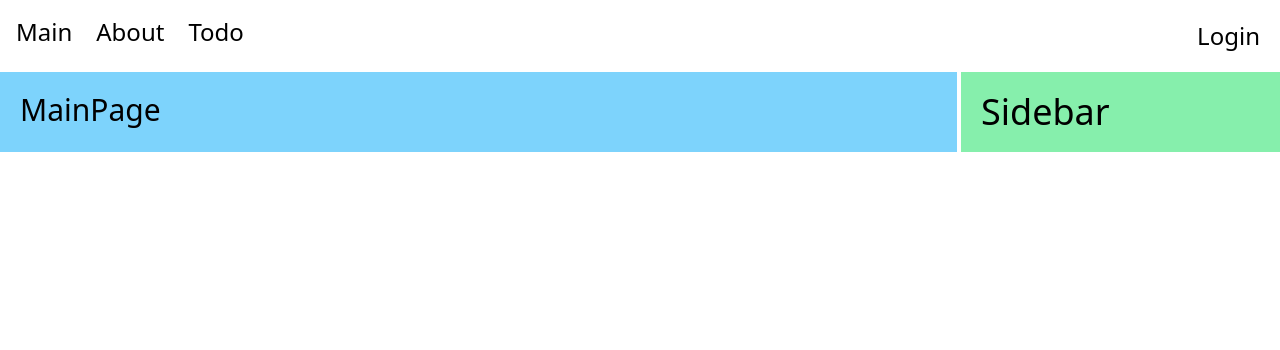
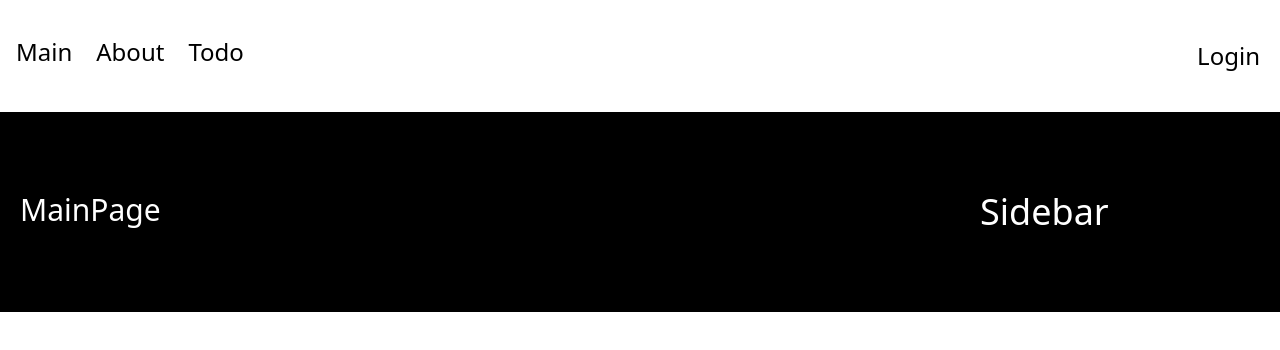
Before and after one commit to gimpo5975/KDTFrontEnd, a React (Create React App) app: page / in a window 1280 px wide. Shown: the top 350 px of the page. Built offline with nearby package versions, Linux system fonts and the light colour scheme.

Commit message:
링크설정/자식 링크 설정

```diff
--- a/src/components/menus/BasicMenu.js
+++ b/src/components/menus/BasicMenu.js
@@ -2,7 +2,7 @@ import { Link } from "react-router-dom";
 
 const BasicMenu = () => {
     return(
-        <nav id="navbar" className="flex ">
+        <nav id="navbar" className="flex py-5">
             <div className="w-4/5">
                 <ul className="flex p-4 ">
                     <li className="pr-6 text-2xl">
--- a/src/layouts/BasicLayout.js
+++ b/src/layouts/BasicLayout.js
@@ -52,7 +52,7 @@
 //    }
 // export default BasicLayout;
 
-//#3
+//#3 하위 경로 설정
 import BasicMenu from "../components/menus/BasicMenu";
 
 const BasicLayout = ({children}) => {
@@ -66,14 +66,14 @@ const BasicLayout = ({children}) => {
     </header> */}
     {/* 상단 여백 my-5(상/하 마진) 제거 */}
     <div className="bg-white w-full flex flex-col space-y-4 md:flex-row
-    md:space-x-1 md:space-y-0">
+     md:space-y-0 text-white">
         {/* py(위/아래 패딩)-40  --> py-5 */}
-        <main className="bg-sky-300 md:w-4/5 lg:w-3/4 px-5 py-5">
+        <main className="bg-black md:w-4/5 lg:w-3/4 px-5 py-20">
            <h1 className="text-2xl md:text-4xl">
                {children}
            </h1>
         </main>
-        <aside className="bg-green-300 md:w-1/5 lg:w-1/4 px-5 py-5">
+        <aside className="bg-black md:w-1/5 lg:w-1/4 px-5 py-20">
             <h1 className="text-2xl md:text-4xl">
                 Sidebar
             </h1>
--- a/src/router/root.js
+++ b/src/router/root.js
@@ -15,7 +15,7 @@ const Loading = <div>Loading....</div>
 const Main = lazy(() => import("../pages/MainPage"))
 const About = lazy(() => import("../pages/AboutPage"))
 const TodoIndex = lazy(() => import("../pages/todo/IndexPage"))
-// const TodoList = lazy(() => import("../pages/todo/ListPage"))
+const TodoList = lazy(() => import("../pages/todo/ListPage"))
 
 
 const root = createBrowserRouter([
@@ -30,13 +30,12 @@ const root = createBrowserRouter([
     {
         path: "todo",
         element: <Suspense fallback={Loading}><TodoIndex /></Suspense>,
-        // children: [
-        //     {
-        //         path: "list",
-        //         element: <Suspense fallback={Loading}><TodoList /></Suspense>
-        //     }
-        // ]
-        children: todoRouter()
+        children: [
+            {
+                path: "list",
+                element: <Suspense fallback={Loading}><TodoList /></Suspense>
+            }
+        ]
     }
 
 ]);
```
